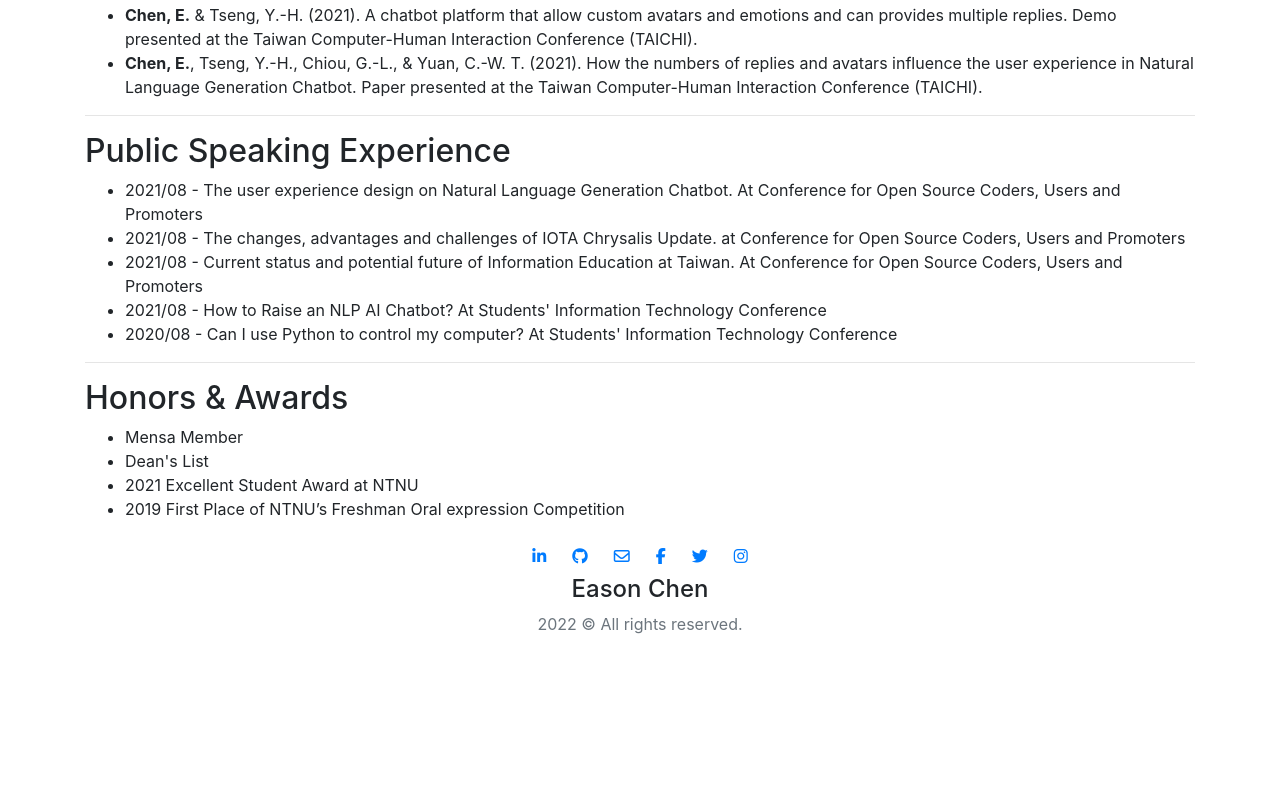
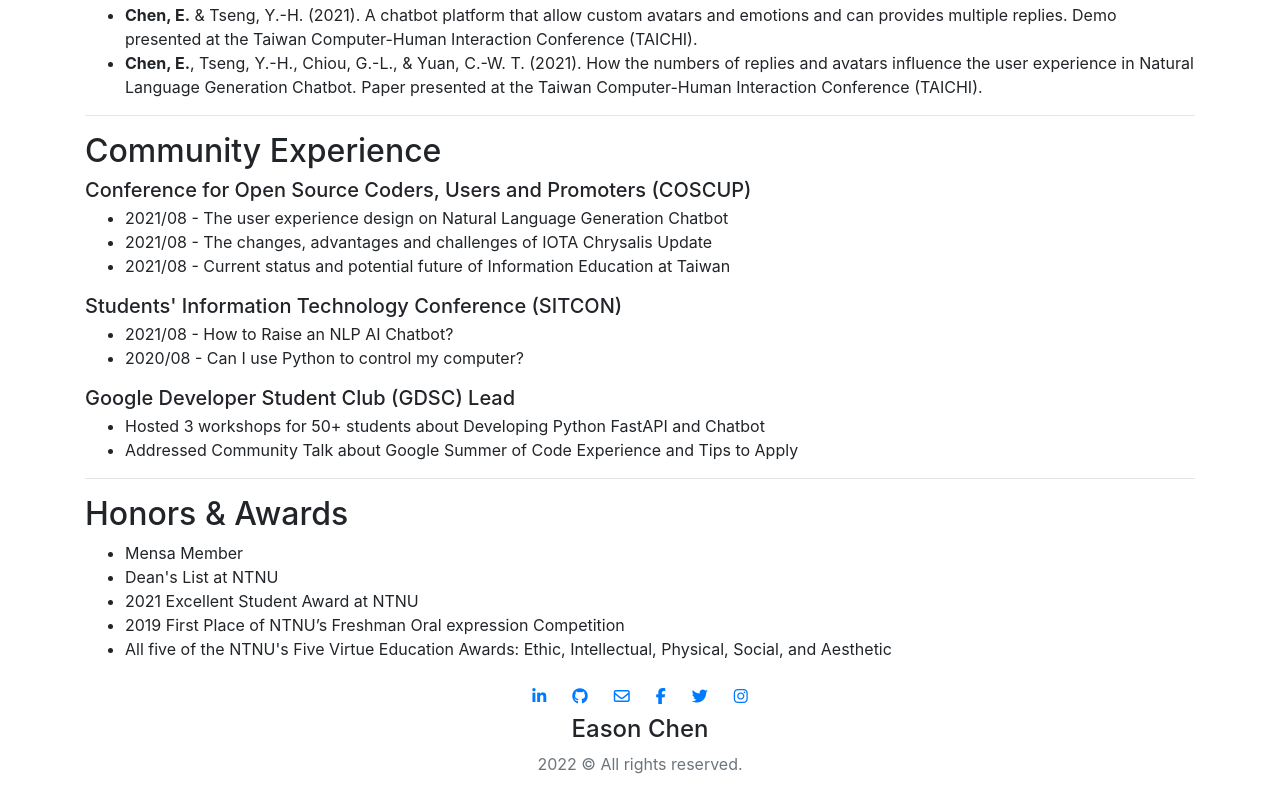
Before and after one commit to EasonC13/CV_Academic, a Nuxt app: page / in a window 1280 px wide. Shown: the part 2088-2880 px from the top of the page. Before the commit the page ends 2740 px from the top, so only its background shows below. Built offline with nearby package versions, Linux system fonts and the light colour scheme.

Commit message:
fix: content

```diff
--- a/app.vue
+++ b/app.vue
@@ -16,7 +16,9 @@
       <hr>
       <Publications/>
       <hr>
-      <PublicSpeakingExp/>
+      <CommunityExp/>
+      <!-- <hr>
+      <PublicSpeakingExp/> -->
       <hr>
       <HonorAwards/>
     </div>
--- /dev/null
+++ b/components/CommunityExp.vue
@@ -0,0 +1,42 @@
+<template lang="">
+  <div class="">
+    <h2>Community Experience</h2>
+    <div>
+      <h3 class="h5 mb-1">
+        Conference for Open Source Coders, Users and Promoters (COSCUP)
+      </h3>
+      <ul>
+        <li>2021/08 - The user experience design on Natural Language Generation Chatbot</li>
+        <li>2021/08 - The changes, advantages and challenges of IOTA Chrysalis Update</li>
+        <li>2021/08 - Current status and potential future of Information Education at Taiwan</li>
+      </ul>
+    </div>
+    <div>
+      <h3 class="h5 mb-1">
+        Students' Information Technology Conference (SITCON)
+      </h3>
+      <ul>
+        <li>2021/08 - How to Raise an NLP AI Chatbot?</li>
+        <li>2020/08 - Can I use Python to control my computer?</li>
+      </ul>
+    </div>
+        <div>
+      <h3 class="h5 mb-1">
+        Google Developer Student Club (GDSC) Lead
+      </h3>
+      <ul>
+        <!-- <li>Lead (2021) and Core Team Member (2022) at NTNU</li> -->
+        <li>Hosted 3 workshops for 50+ students about Developing Python FastAPI and Chatbot</li>
+        <li>Addressed Community Talk about Google Summer of Code Experience and Tips to Apply</li>
+      </ul>
+    </div>
+	</div>
+</template>
+<script>
+export default {
+
+}
+</script>
+<style lang="">
+
+</style>
--- a/components/HonorAwards.vue
+++ b/components/HonorAwards.vue
@@ -3,9 +3,10 @@
     <h2>Honors & Awards</h2>
 		<ul>
       <li>Mensa Member</li>
-      <li>Dean's List</li>
+      <li>Dean's List at NTNU</li>
       <li>2021 Excellent Student Award at NTNU</li>
       <li>2019 First Place of NTNU’s Freshman Oral expression Competition</li>
+      <li>All five of the NTNU's Five Virtue Education Awards: Ethic, Intellectual, Physical, Social, and Aesthetic</li>
     </ul>
 	</div>
 </template>
--- a/components/PublicSpeakingExp.vue
+++ b/components/PublicSpeakingExp.vue
@@ -2,11 +2,7 @@
   <div>
     <h2>Public Speaking Experience</h2>
     <ul>
-      <li>2021/08 - The user experience design on Natural Language Generation Chatbot. At Conference for Open Source Coders, Users and Promoters</li>
-      <li>2021/08 - The changes, advantages and challenges of IOTA Chrysalis Update. at Conference for Open Source Coders, Users and Promoters</li>
-      <li>2021/08 - Current status and potential future of Information Education at Taiwan. At Conference for Open Source Coders, Users and Promoters</li>
-      <li>2021/08 - How to Raise an NLP AI Chatbot? At Students' Information Technology Conference</li>
-      <li>2020/08 - Can I use Python to control my computer? At Students' Information Technology Conference</li>
+
     </ul>
   </div>
 </template>
--- a/components/WorkExp.vue
+++ b/components/WorkExp.vue
@@ -15,7 +15,7 @@
         R&D Engineer at FiO.one (2019/06 - 2021/12)
       </h3>
       <ul>
-        <li>Built easy-to-use Blockchain Applications on IOTA and Ethereum</li>
+        <li>Built easy-to-use Blockchain Applications on Ethereum and IOTA</li>
         <li>Received Best Intern Award for my implementation of data authentication process on FiO’s product</li>
         <li>Researched on Blockchain Performance Optimization and Cloud Solution, results are patent pending</li>
       </ul>
```
